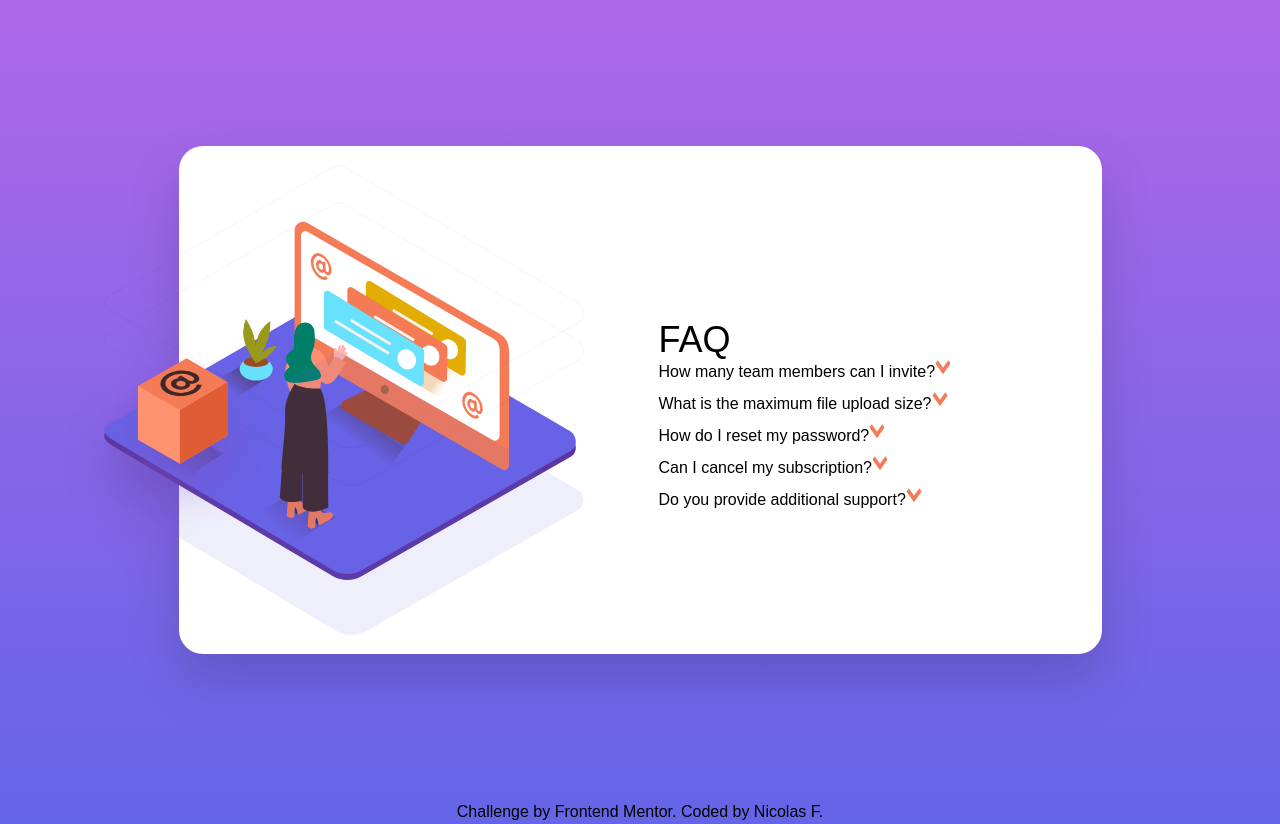
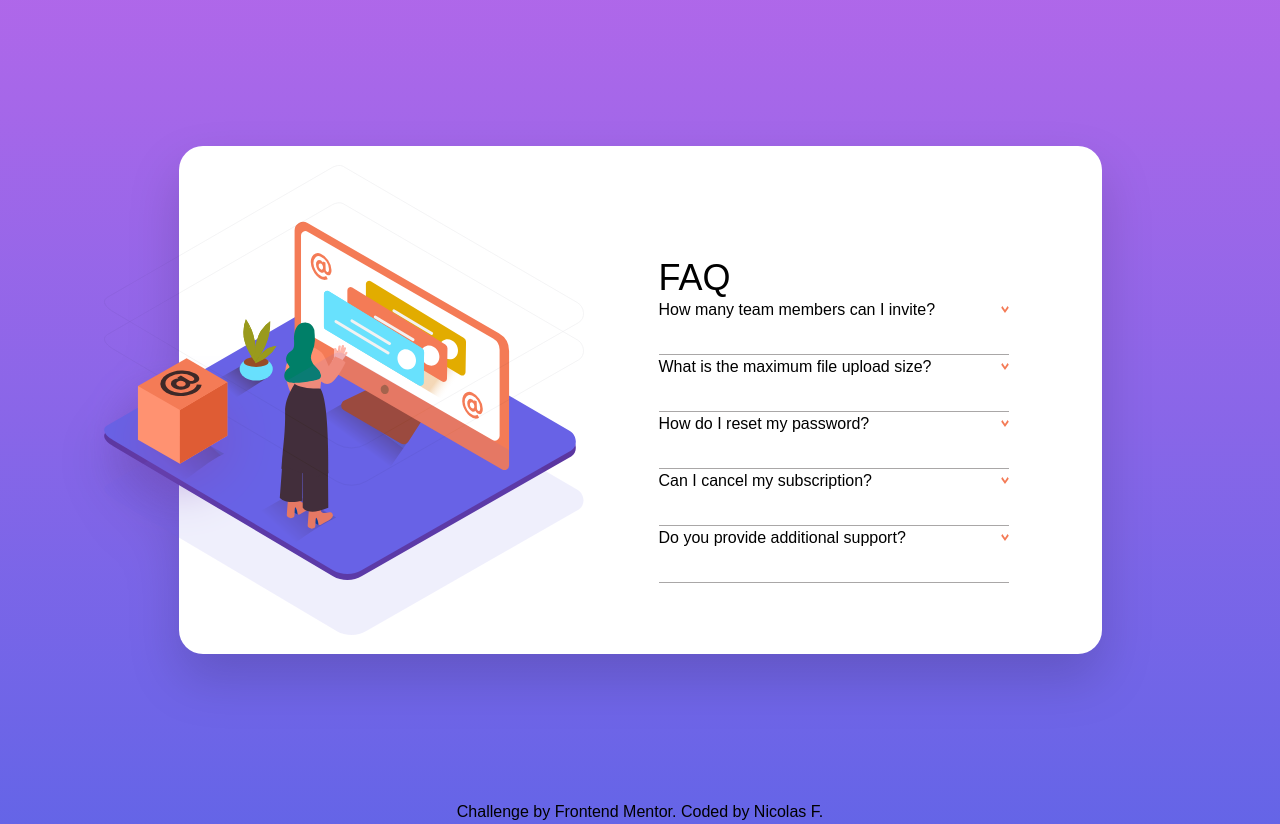
Before and after one commit to nicolasfig/faq-accordion-card, a website: page index.html in a window 1280 px wide. Drawn offline with Linux system fonts and the light colour scheme.

Commit message:
Organized question items

```diff
--- a/index.html
+++ b/index.html
@@ -42,20 +42,20 @@
         <section class="text flex flex-col pt-10 w-[443px]">
           <h1 class="text-4xl">FAQ</h1>
           <div class="question-amswer">
-            <p class="question">
-              How many team members can I invite?
+            <div class="question">
+              <p>How many team members can I invite?</p>
               <img class="arrow" src="./images/icon-arrow-down.svg" alt="" />
-            </p>
+            </div>
             <p class="answer">
               You can invite up to 2 additional users on the Free plan. There is
               no limit on team members for the Premium plan.
             </p>
           </div>
           <div class="question-amswer">
-            <p class="question">
-              What is the maximum file upload size?
+            <div class="question">
+              <p>What is the maximum file upload size?</p>
               <img class="arrow" src="./images/icon-arrow-down.svg" alt="" />
-            </p>
+            </div>
 
             <p class="answer">
               No more than 2GB. All files in your account must fit your allotted
@@ -63,34 +63,32 @@
             </p>
           </div>
           <div class="question-amswer">
-            <p class="question">
-              How do I reset my password?<img
-                class="arrow"
-                src="./images/icon-arrow-down.svg"
-                alt=""
-              />
-            </p>
+            <div class="question">
+              <p>How do I reset my password?</p>
+              <img class="arrow" src="./images/icon-arrow-down.svg" alt="" />
+            </div>
+
             <p class="answer">
               Click “Forgot password” from the login page or “Change password”
               from your profile page. A reset link will be emailed to you.
-              <img class="arrow" src="./images/icon-arrow-down.svg" alt="" />
             </p>
           </div>
           <div class="question-amswer">
-            <p class="question">
-              Can I cancel my subscription?
+            <div class="question">
+              <p>Can I cancel my subscription?</p>
               <img class="arrow" src="./images/icon-arrow-down.svg" alt="" />
-            </p>
+            </div>
             <p class="answer">
               Yes! Send us a message and we’ll process your request no questions
               asked.
             </p>
           </div>
           <div class="question-amswer">
-            <p class="question">
-              Do you provide additional support?
+            <div class="question">
+              <p>Do you provide additional support?</p>
               <img class="arrow" src="./images/icon-arrow-down.svg" alt="" />
-            </p>
+            </div>
+
             <p class="answer">
               Chat and email support is available 24/7. Phone lines are open
               during normal business hours.
--- a/style.css
+++ b/style.css
@@ -16,20 +16,20 @@
 }
 
 .question-amswer {
-  display: flex;
-  justify-content: space-between;
-  height: var(--s-32);
+  padding-bottom: var(--s-32);
+  width: 350px;
+  border-bottom: 1px solid hsl(0, 1%, 66%);
 }
 
 .question {
-  padding-bottom: var(--s-24);
+  display: flex;
+  align-items: center;
+  justify-content: space-between;
 }
 
 .arrow {
-  float: right;
-  margin-right: 100px;
-  width: var(--s-16);
-  height: var(--s-16);
+  width: var(--s-8);
+  height: var(--s-8);
 }
 .answer {
   display: none;
```
Also changed, not shown: output.css.
